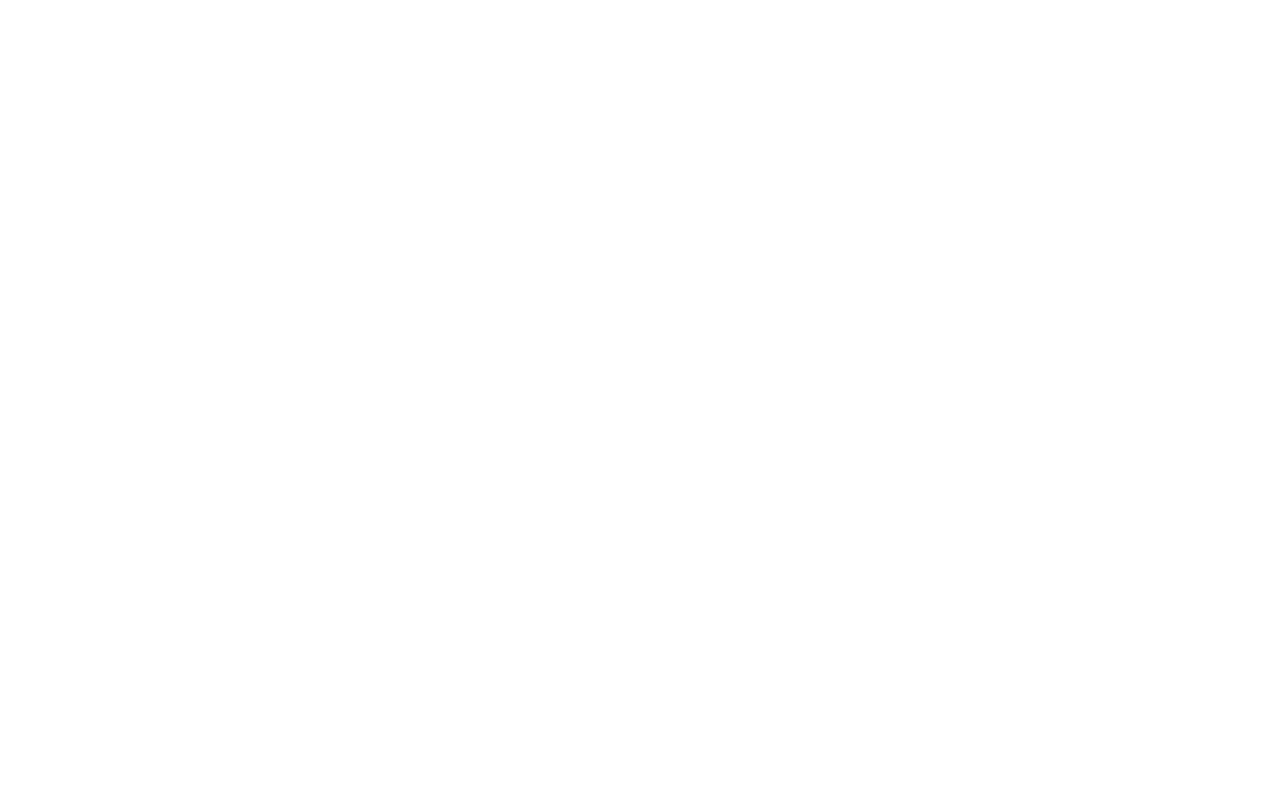
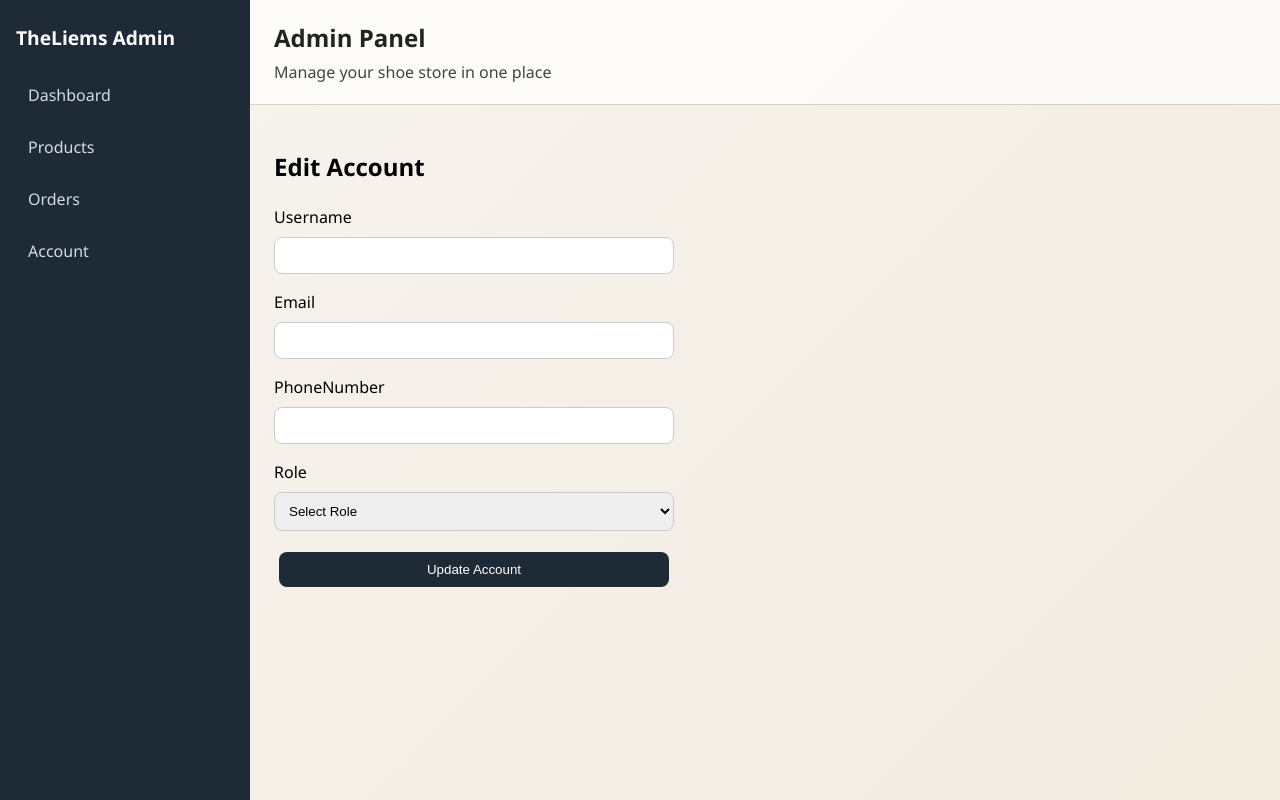
Before and after one commit to yi-xiang21/TheLiemsShoes, a React (Vite) app: page /admin/EditAccount in a window 1280 px wide. Before the commit this address had no page. Built offline with nearby package versions, Linux system fonts and the light colour scheme.

Commit message:
xong flow xu ly ui chua co data

```diff
--- a/src/App.jsx
+++ b/src/App.jsx
@@ -4,16 +4,24 @@
 import Dashboard from "./pages/admin/Dashboard"
 import Products from "./pages/admin/Products"
 import Orders from "./pages/admin/Orders"
+import Account from "./pages/admin/account"
+import CreateAccount from "./pages/admin/CreateAccount"
+import EditAccount from "./pages/admin/EditAccount"
 
 function App() {
   return (
     <BrowserRouter>
       <Routes>
-        <Route path="/" element={<Home />} />
+        {/* <Route path="/" element={<Home />}/> */}
+        // mac dinh vao admin layout
+        <Route path="/" element={<AdminLayout />}/>
         <Route path="/admin" element={<AdminLayout />}>
           <Route index element={<Dashboard />} />
           <Route path="products" element={<Products />} />
           <Route path="orders" element={<Orders />} />
+          <Route path="account" element={<Account />} />
+          <Route path="CreateAccount" element={<CreateAccount/>} />
+          <Route path="EditAccount" element={<EditAccount/>} />
         </Route>
       </Routes>
     </BrowserRouter>
--- a/src/assets/css/admin.css
+++ b/src/assets/css/admin.css
@@ -72,6 +72,54 @@
   padding: 16px;
 }
 
+.button {
+  display: inline-block;
+  padding: 10px 16px;
+  background-color: #1f2a37;
+  margin: 5px;
+  color: #fff;
+  border: none;
+  border-radius: 8px;
+  cursor: pointer;
+  transition: background-color 0.2s ease;
+}
+.button:hover {
+  background-color: #fe4848;
+}
+
+.admin-card-header {
+  display: flex;
+  justify-content: space-between;
+  align-items: center;
+  margin-bottom: 16px;
+}
+.admin-card-header h2 {
+  margin: 0;
+  font-size: 1.5rem;
+}
+
+.create-account-form
+{
+  display: grid;
+  gap: 16px;
+  max-width: 400px;
+}
+.form-group{
+  display: flex;
+  flex-direction: column;
+}
+.form-group label {
+  margin-bottom: 8px;
+  font-weight: 500;
+}
+.form-group input,
+.form-group select {
+  padding: 10px;
+  border: 1px solid #ccc;
+  border-radius: 8px;
+}
+
+
 @media (max-width: 768px) {
   .admin-layout {
     grid-template-columns: 1fr;
--- a/src/components/shared/AdminSidebar.jsx
+++ b/src/components/shared/AdminSidebar.jsx
@@ -14,6 +14,9 @@
         <NavLink to="/admin/orders" className="admin-nav-link">
           Orders
         </NavLink>
+        <NavLink to="/admin/account" className="admin-nav-link">
+          Account
+        </NavLink>
       </nav>
     </aside>
   );
--- /dev/null
+++ b/src/pages/admin/Account.jsx
@@ -0,0 +1,44 @@
+import { useNavigate } from "react-router-dom"
+
+function Account() {
+    const navigate = useNavigate()
+  return (
+     <section className="admin-card">
+      <div className="admin-card-header">
+        <h2>Account Management</h2>
+        <button className="button" onClick={() => navigate("/admin/CreateAccount")}>
+            + Add New Account
+        </button>
+      </div>
+      <div className="admin-card-body">
+        <table className="admin-table" >
+            <thead>
+                <tr>
+                    <th>Id</th>
+                    <th>UserName</th>
+                    <th>email</th>
+                    <th>Role</th>
+                    <th>Phone Number</th>
+                    <th>Actions</th>
+                </tr>
+            </thead>
+            <tbody>
+                <tr>
+                    <td>1</td>
+                    <td>john.doe@example.com</td>
+                    <td>john.doe@example.com</td>
+                    <td>Admin</td>
+                    <td>
+                        <button className="button" onClick={() => navigate("/admin/EditAccount")}>
+                            Edit
+                        </button>
+                        <button className="button" >Delete</button>
+                    </td>
+                </tr>
+            </tbody>
+        </table>
+      </div>
+    </section>
+  )
+}
+export default Account
--- /dev/null
+++ b/src/pages/admin/CreateAccount.jsx
@@ -0,0 +1,37 @@
+import { useNavigate } from "react-router-dom"
+function CreateAccount() {
+    const navigate = useNavigate()
+  return (
+    <div>
+        <h2>Create New Account</h2>
+        <form className="create-account-form">
+            <div className="form-group">
+                <label htmlFor="username">Username</label>
+                <input type="text" id="username" name="username" required />
+            </div>
+            <div className="form-group">
+                <label htmlFor="email">Email</label>
+                <input type="email" id="email" name="email" required />
+            </div>
+            <div className="form-group">
+                <label htmlFor="password">Password</label>
+                <input type="password" id="password" name="password" required />
+            </div>
+            <div className="form-group">
+                <label htmlFor="PhoneNumber">PhoneNumber</label>
+                <input type="text" id="PhoneNumber" name="PhoneNumber" required />
+            </div>
+            <div className="form-group">
+                <label htmlFor="role">Role</label>
+                <select id="role" name="role" required>
+                    <option value="">Select Role</option>
+                    <option value="admin">Admin</option>
+                    <option value="customer">Customer</option>
+                </select>
+            </div>
+            <button type="submit" className="button" onClick={() => navigate("/admin/account")}>Create Account</button>
+        </form>
+    </div>
+    )
+}
+export default CreateAccount
--- /dev/null
+++ b/src/pages/admin/EditAccount.jsx
@@ -0,0 +1,33 @@
+import { useNavigate } from "react-router-dom"
+function EditAccount() {
+    const navigate = useNavigate()
+  return (
+    <div>
+        <h2>Edit Account</h2>
+        <form className="create-account-form">
+            <div className="form-group">
+                <label htmlFor="username">Username</label>
+                <input type="text" id="username" name="username" required />
+            </div>
+            <div className="form-group">
+                <label htmlFor="email">Email</label>
+                <input type="email" id="email" name="email" required />
+            </div>
+            <div className="form-group">
+                <label htmlFor="PhoneNumber">PhoneNumber</label>
+                <input type="text" id="PhoneNumber" name="PhoneNumber" required />
+            </div>
+            <div className="form-group">
+                <label htmlFor="role">Role</label>
+                <select id="role" name="role" required>
+                    <option value="">Select Role</option>
+                    <option value="admin">Admin</option>
+                    <option value="customer">Customer</option>
+                </select>
+            </div>
+            <button type="submit" className="button" onClick={() => navigate("/admin/account")}>Update Account</button>
+        </form>
+    </div>
+    )
+}
+export default EditAccount
```
